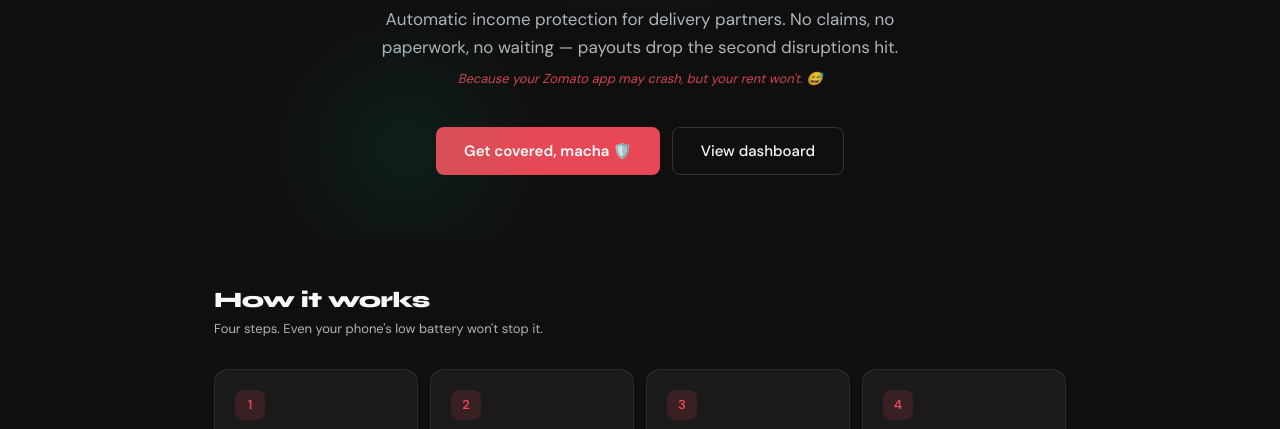
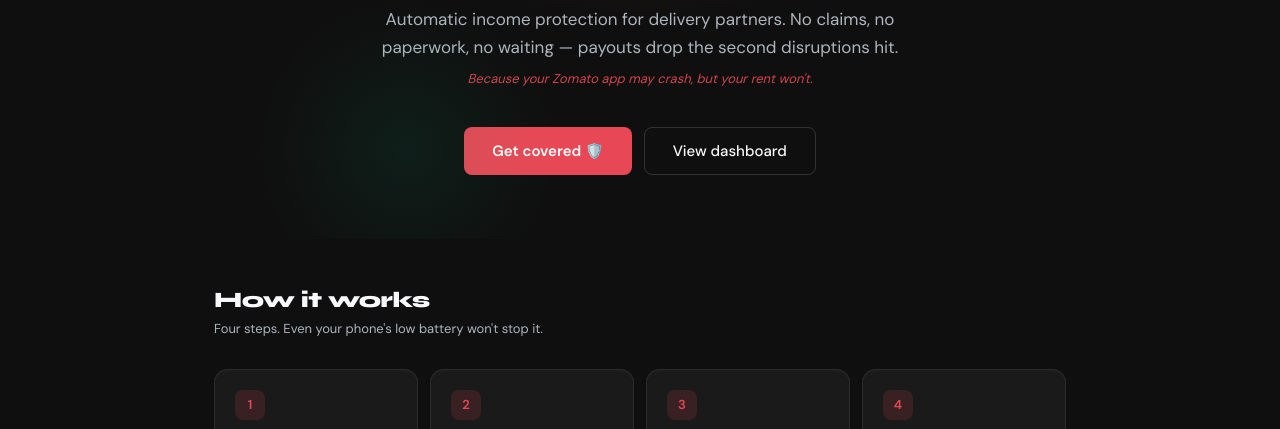
Before and after one commit to Raghu0511/-AI-Powered-Insurance-for-India-s-Gig-Economy, a plain HTML site: page index.html in a window 1280 px wide. Shown: the part 333-762 px from the top of the page. Drawn offline with Linux system fonts and the light colour scheme.

Commit message:
Update index.html

```diff
--- a/index.html
+++ b/index.html
@@ -596,9 +596,9 @@
     <div class="hero-badge">India's first AI-powered gig insurance</div>
     <h1>You deliver the food.<br>We deliver the <span class="accent">safety net.</span></h1>
     <p class="hero-sub">Automatic income protection for delivery partners. No claims, no paperwork, no waiting — payouts drop the second disruptions hit.</p>
-    <p class="hero-pun">Because your Zomato app may crash, but your rent won't. 😅</p>
+    <p class="hero-pun">Because your Zomato app may crash, but your rent won't.</p>
     <div class="hero-btns">
-      <button class="btn-primary" onclick="goto('register')">Get covered, macha 🛡️</button>
+      <button class="btn-primary" onclick="goto('register')">Get covered 🛡️</button>
       <button class="btn-secondary" onclick="goto('dashboard')">View dashboard</button>
     </div>
   </div>
```
